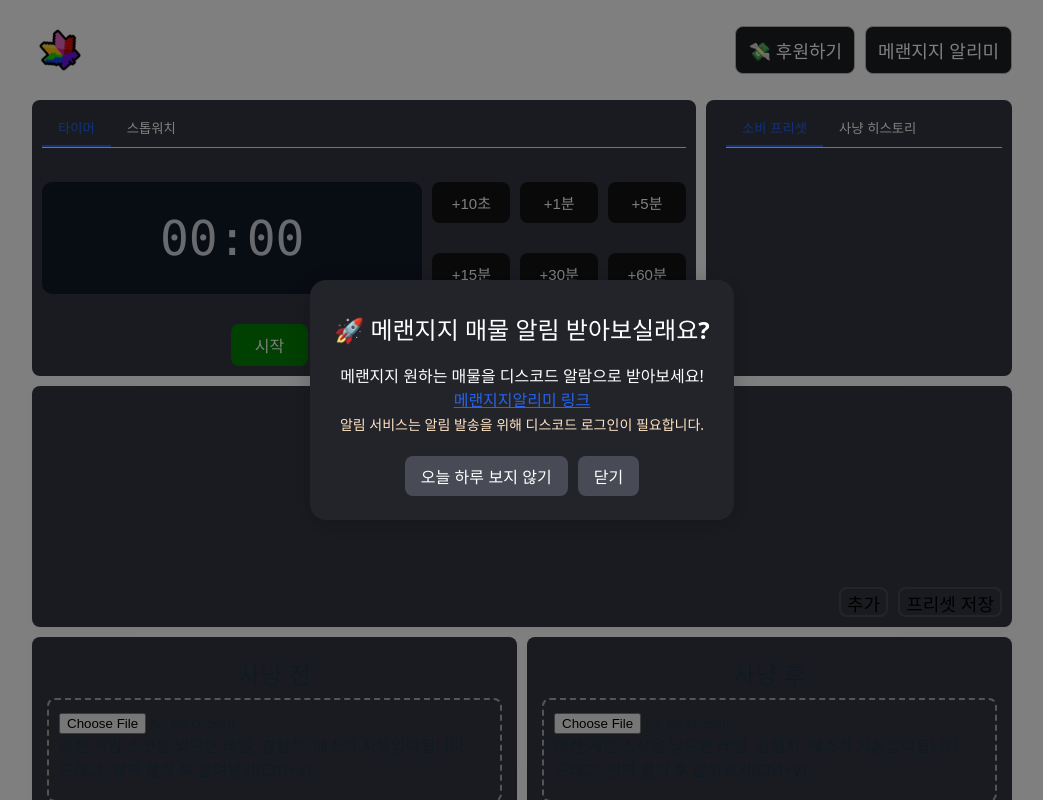
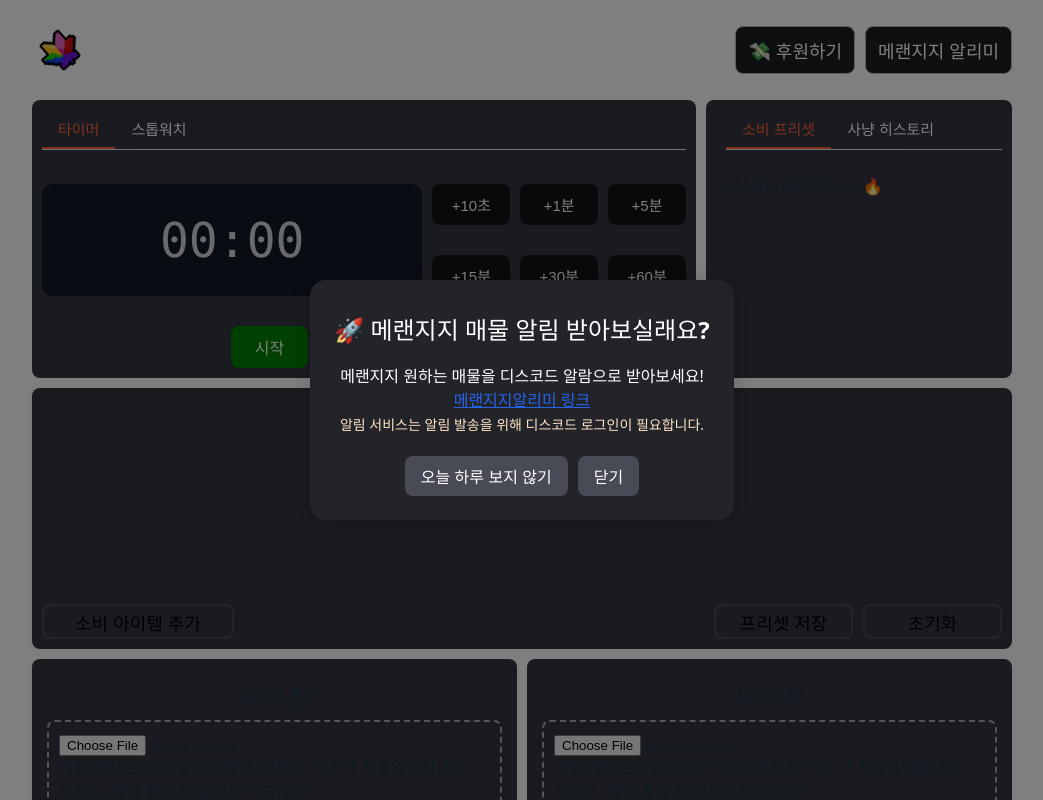
Before and after one commit to TaeTaeKim/malan-timer-fe, a Vue app: page / in a window 1280 px wide. Shown: the top 800 px of the page, without its empty margins (118-1161 px from the left). Built offline with nearby package versions, Linux system fonts and the light colour scheme.

Commit message:
<feat> : 소비 아이템 설정 UI 개선 및 초기화 기능 추가

```diff
--- a/src/components/AppHeader.vue
+++ b/src/components/AppHeader.vue
@@ -19,12 +19,16 @@ function goToNotifier() {
       <h1>메랜 사냥 타이머</h1>
     </div>
     <div class="header-actions">
-
       <div class="support-container">
         <button class="header-button" @click="toggleSupport">💸 후원하기</button>
         <SupportModal :is-open="isSupportOpen" />
       </div>
       <button class="header-button" @click="goToNotifier">메랜지지 알리미</button>
+      <!-- <button class="header-button"
+        style="background-color: #5865f2; display: flex; align-items: center; gap: 5px; border: none;">
+        <span>로그인</span>
+        <span><img src="https://cdn.discordapp.com/embed/avatars/0.png" alt="" style="width: 30px;"></span>
+      </button> -->
     </div>
   </header>
 </template>
--- a/src/components/Consume.vue
+++ b/src/components/Consume.vue
@@ -64,7 +64,10 @@ function isSelectedItem(id: number) {
 <template>
     <div class="consume-section">
         <h2 class="consume-title">소비 아이템 설정</h2>
-        <div class="consume-list">
+        <div v-if="selectedItems.length === 0" class="consume-empty-message">
+            사냥에서 사용하는 아이템을 추가해보세요
+        </div>
+        <div v-else class="consume-list">
             <div v-for="item in selectedItems" :key="item.id" class="consume-list-item">
                 <div class="item-info">
                     <img :src="`https://maplestory.io/api/GMS/255/item/${item.id}/icon?`"
@@ -80,8 +83,11 @@ function isSelectedItem(id: number) {
 
         </div>
         <div class="consume-section-botton">
-            <button class="consume-add" @click="showModal = true">추가</button>
-            <button class="consume-save">프리셋 저장</button>
+            <button class="consume-add consume-btn" @click="showModal = true">소비 아이템 추가</button>
+            <div style="display: flex; gap:10px;width: 30%;">
+                <button class="consume-save consume-btn">프리셋 저장</button>
+                <button class="consume-reset consume-btn" @click="consumeStore.clear()">초기화</button>
+            </div>
         </div>
     </div>
 
@@ -114,7 +120,7 @@ function isSelectedItem(id: number) {
     background-color: #343741;
     border-radius: 8px;
     margin-bottom: 10px;
-    min-height: 220px;
+    min-height: 230px;
     padding: 10px;
     box-shadow: 0 2px 8px rgba(0, 0, 0, 0.03);
 
@@ -138,7 +144,6 @@ function isSelectedItem(id: number) {
     display: flex;
     align-items: center;
     justify-content: space-between;
-    font-weight: 800;
     height: 35px;
 }
 
@@ -156,19 +161,40 @@ function isSelectedItem(id: number) {
 
 .consume-section-botton {
     display: flex;
-    height: 30px;
-    justify-content: end;
+    height: 35px;
+    justify-content: space-between;
     gap: 10px;
 }
 
-.consume-section-botton>button {
+.consume-btn {
     font-size: 18px;
-    font-weight: 900;
+    font-weight: 500;
     border-radius: 8px;
     background: none;
     border: 2px solid #484B56;
+    height: 100%;
 }
 
+.consume-btn:hover {
+    background: #515972;
+}
+
+.consume-add {
+    width: 20%;
+}
+
+.consume-save,
+.consume-reset {
+    width: 50%;
+}
+
+.consume-empty-message {
+    text-align: center;
+    color: #888;
+    padding: 20px;
+    font-size: 20px;
+    height: 120px;
+}
 
 .modal-overlay {
     position: fixed;
--- a/src/components/HuntInfo.vue
+++ b/src/components/HuntInfo.vue
@@ -224,7 +224,6 @@ function deleteSelectedItem(id: number) {
     display: flex;
     align-items: center;
     justify-content: space-between;
-    font-weight: 800;
     height: 35px;
 }
 </style>
--- a/src/components/Preset.vue
+++ b/src/components/Preset.vue
@@ -12,6 +12,9 @@ const activeTab: Ref<'preset' | 'history'> = ref('preset')
             <button :class="['tab-button', { active: activeTab === 'history' }]" @click="activeTab = 'history'">
                 사냥 히스토리
             </button>
+        </div>
+        <div>
+            열심히 개발중입니다🔥
         </div>
     </div>
 </template>
@@ -32,15 +35,16 @@ const activeTab: Ref<'preset' | 'history'> = ref('preset')
     border: none;
     border-bottom: 2px solid transparent;
     background: none;
-    font-weight: bolder;
+    font-weight: 900;
+    font-size: 15px;
     color: white;
     cursor: pointer;
     transition: color 0.2s, border-color 0.2s;
 }
 
 .tab-button.active {
-    color: #2563EB;
-    border-color: #2563EB;
+    color: #FF6239;
+    border-color: #FF6239;
 }
 
 button:focus {
--- a/src/components/Timer.vue
+++ b/src/components/Timer.vue
@@ -151,15 +151,16 @@ function reset(): void {
   border: none;
   border-bottom: 2px solid transparent;
   background: none;
-  font-weight: border;
+  font-weight: 900;
+  font-size: 15px;
   color: white;
   cursor: pointer;
   transition: color 0.2s, border-color 0.2s;
 }
 
 .tab-button.active {
-  color: #2563EB;
-  border-color: #2563EB;
+  color: #FF6239;
+  border-color: #FF6239;
 }
 
 /* display 영역 */
--- a/src/stores/consume.ts
+++ b/src/stores/consume.ts
@@ -18,6 +18,9 @@ export const useConsumeStore = defineStore("consume", {
     deleteSelectedItem(id: number) {
       this.selectedItems = this.selectedItems.filter((item) => item.id !== id);
     },
+    clear() {
+      this.selectedItems = [];
+    },
     updateItem(id: number, data: Partial<SelectedItem>) {
       const item = this.selectedItems.find((i) => i.id === id);
       if (item) Object.assign(item, data);
```
Also changed, not shown: src/stores/user.ts (added, +7 -0 lines).
